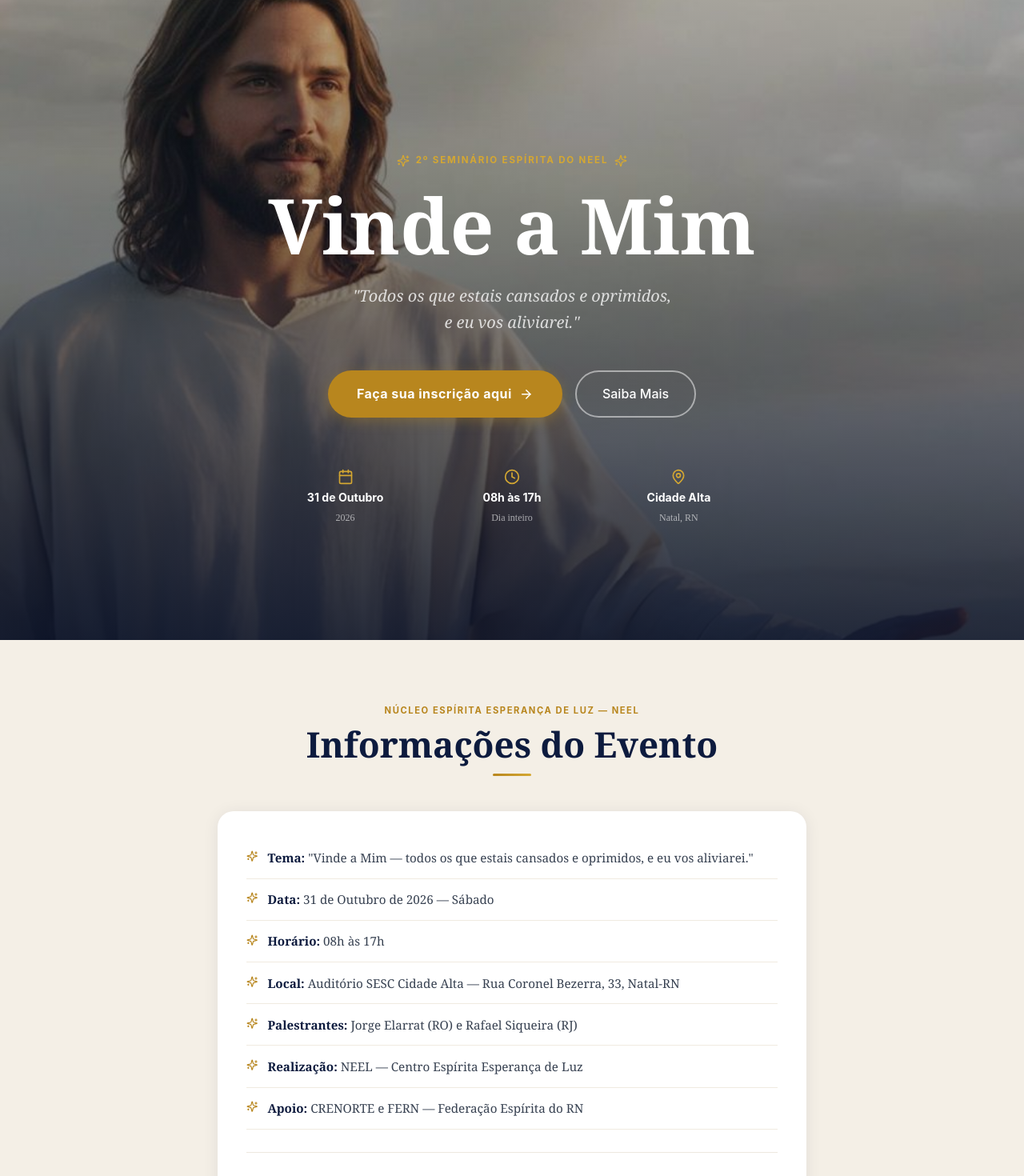
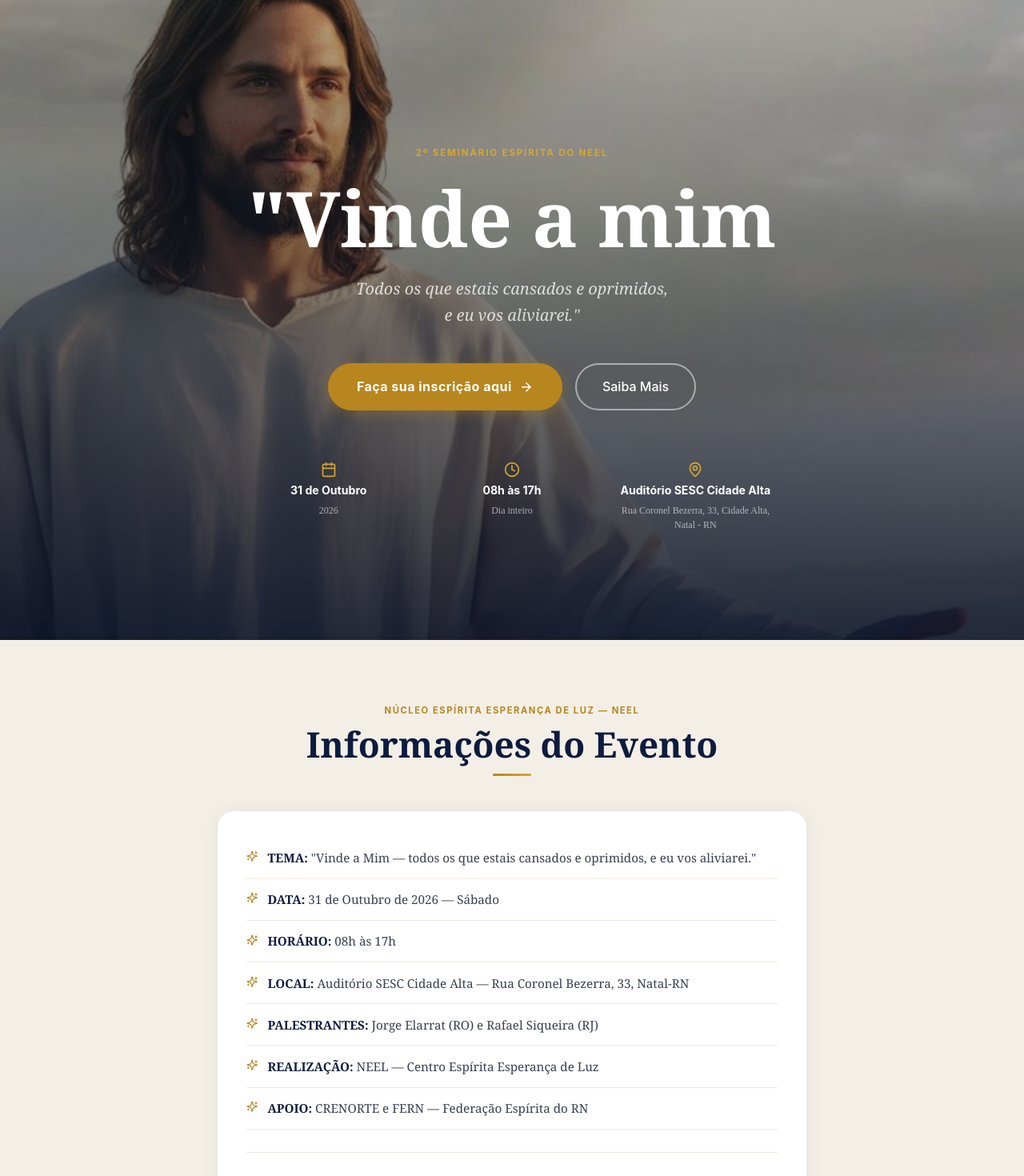
Before and after one commit to pedrologapp/neel_2seminario, a React (Vite) app: page / in a window 1280 px wide. Shown: the top 1470 px of the page at 80% size. Built offline with nearby package versions, Linux system fonts and the light colour scheme.

Commit message:
Update print statement from 'Hello' to 'Goodbye'

```diff
--- a/src/App.jsx
+++ b/src/App.jsx
@@ -312,18 +312,17 @@ function App() {
           <div style={{maxWidth:'42rem',textAlign:'center'}}>
 
             <p className="fu" style={{fontFamily:"-apple-system,'Segoe UI',sans-serif",fontWeight:700,fontSize:'.72rem',letterSpacing:'.16em',textTransform:'uppercase',color:'var(--gold2)',marginBottom:'1.25rem',display:'flex',alignItems:'center',justifyContent:'center',gap:'.5rem'}}>
-              <Sparkles style={{width:'1rem',height:'1rem'}}/>
+
               2º Seminário Espírita do NEEL
-              <Sparkles style={{width:'1rem',height:'1rem'}}/>
+
             </p>
 
             {/* ── Título corrigido (era "min") ── */}
             <h1 className="fu2" style={{fontFamily:"'Playfair Display',Georgia,serif",fontWeight:700,fontSize:'clamp(3.2rem,10vw,6rem)',color:'#fff',lineHeight:1.08,marginBottom:'1.25rem'}}>
-              Vinde a Mim
+              "Vinde a mim
             </h1>
-
             <p className="fu2" style={{fontFamily:"'Lora',Georgia,serif",fontStyle:'italic',fontWeight:400,fontSize:'clamp(1rem,3vw,1.25rem)',color:'rgba(255,255,255,.78)',marginBottom:'2.75rem',lineHeight:1.65}}>
-              "Todos os que estais cansados e oprimidos,<br/>e eu vos aliviarei."
+              Todos os que estais cansados e oprimidos,<br/>e eu vos aliviarei."
             </p>
 
             <div className="fu3" style={{display:'flex',flexWrap:'wrap',gap:'1rem',justifyContent:'center',marginBottom:'4rem'}}>
@@ -339,7 +338,7 @@ function App() {
               {[
                 {icon:<Calendar style={{width:'1.25rem',height:'1.25rem'}}/>, top:'31 de Outubro', sub:'2026'},
                 {icon:<Clock    style={{width:'1.25rem',height:'1.25rem'}}/>, top:'08h às 17h',    sub:'Dia inteiro'},
-                {icon:<MapPin   style={{width:'1.25rem',height:'1.25rem'}}/>, top:'Cidade Alta',   sub:'Natal, RN'},
+                {icon:<MapPin   style={{width:'1.25rem',height:'1.25rem'}}/>, top:'Auditório SESC Cidade Alta',   sub:'Rua Coronel Bezerra, 33, Cidade Alta, Natal - RN'},
               ].map(({icon,top,sub})=>(
                 <div key={top} style={{display:'flex',flexDirection:'column',alignItems:'center',gap:'.35rem'}}>
                   <span style={{color:'var(--gold2)'}}>{icon}</span>
@@ -364,13 +363,13 @@ function App() {
 
           <div className="nd-card" style={{padding:'2rem 2.25rem'}}>
             {[
-              {label:'Tema',         value:'"Vinde a Mim — todos os que estais cansados e oprimidos, e eu vos aliviarei."'},
-              {label:'Data',         value:'31 de Outubro de 2026 — Sábado'},
-              {label:'Horário',      value:'08h às 17h'},
-              {label:'Local',        value:'Auditório SESC Cidade Alta — Rua Coronel Bezerra, 33, Natal-RN'},
-              {label:'Palestrantes', value:'Jorge Elarrat (RO) e Rafael Siqueira (RJ)'},
-              {label:'Realização',   value:'NEEL — Centro Espírita Esperança de Luz'},
-              {label:'Apoio',        value:'CRENORTE e FERN — Federação Espírita do RN'},
+              {label:'TEMA',         value:'"Vinde a Mim — todos os que estais cansados e oprimidos, e eu vos aliviarei."'},
+              {label:'DATA',         value:'31 de Outubro de 2026 — Sábado'},
+              {label:'HORÁRIO',      value:'08h às 17h'},
+              {label:'LOCAL',        value:'Auditório SESC Cidade Alta — Rua Coronel Bezerra, 33, Natal-RN'},
+              {label:'PALESTRANTES', value:'Jorge Elarrat (RO) e Rafael Siqueira (RJ)'},
+              {label:'REALIZAÇÃO',   value:'NEEL — Centro Espírita Esperança de Luz'},
+              {label:'APOIO',        value:'CRENORTE e FERN — Federação Espírita do RN'},
             ].map(({label,value})=>(
               <div key={label} className="info-row">
                 <Sparkles style={{width:'.9rem',height:'.9rem',color:'var(--gold)',flexShrink:0,marginTop:'.2rem'}}/>
@@ -389,7 +388,7 @@ function App() {
                 {[
                   {href:'https://wa.me/5584991335975',icon:<Phone style={{width:'1rem',height:'1rem',color:'#16a34a'}}/>,text:'(84) 9 9133-5975'},
                   {href:'https://wa.me/5584988049371',icon:<Phone style={{width:'1rem',height:'1rem',color:'#16a34a'}}/>,text:'(84) 9 8804-9371'},
-                  {href:'https://instagram.com/neelsga',icon:<Instagram style={{width:'1rem',height:'1rem',color:'#e1306c'}}/>,text:'@neelsga'},
+                  {href:'https://instagram.com/neel.sga',icon:<Instagram style={{width:'1rem',height:'1rem',color:'#e1306c'}}/>,text:'@neelsga'},
                 ].map(({href,icon,text})=>(
                   <a key={text} href={href} style={{display:'flex',alignItems:'center',gap:'.6rem',padding:'.75rem 1rem',borderRadius:'.75rem',background:'var(--cream)',border:'1.5px solid #ede8df',color:'var(--navy)',fontFamily:"'Lora',serif",fontWeight:600,fontSize:'.88rem',textDecoration:'none',transition:'box-shadow .2s'}}
                      onMouseOver={e=>e.currentTarget.style.boxShadow='0 2px 12px rgba(0,0,0,.1)'}
```
